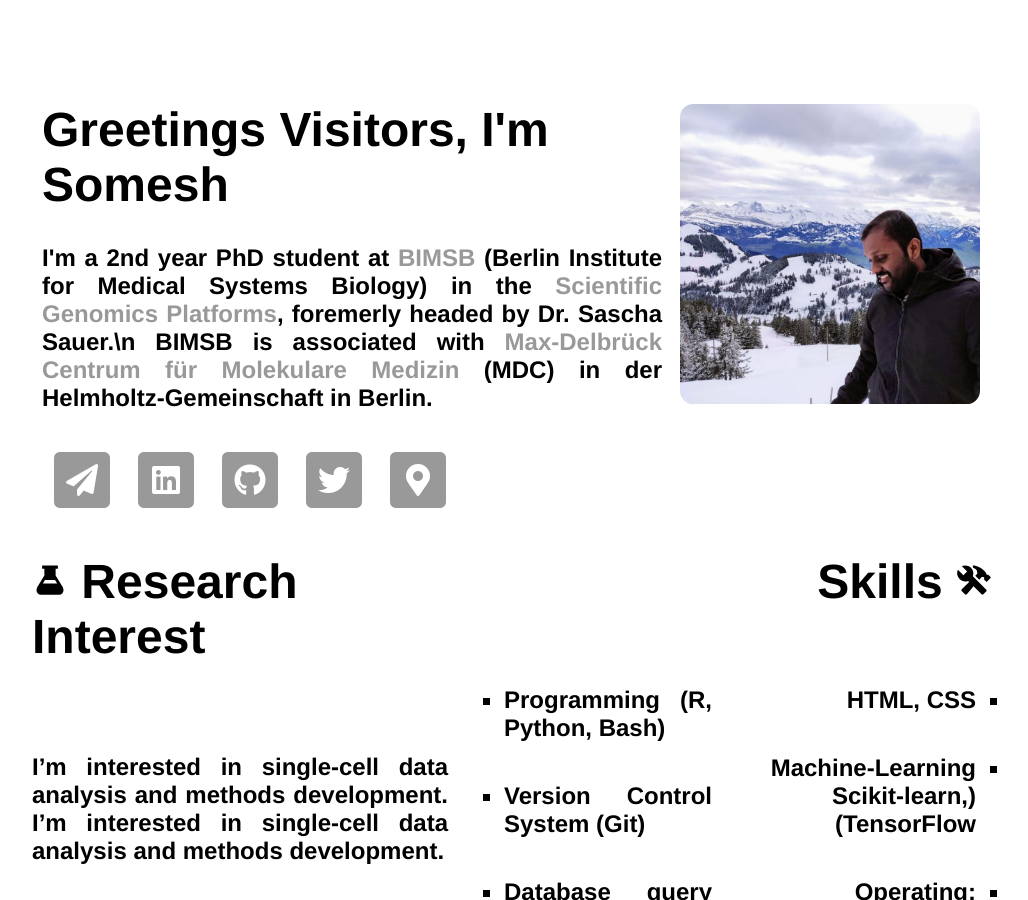
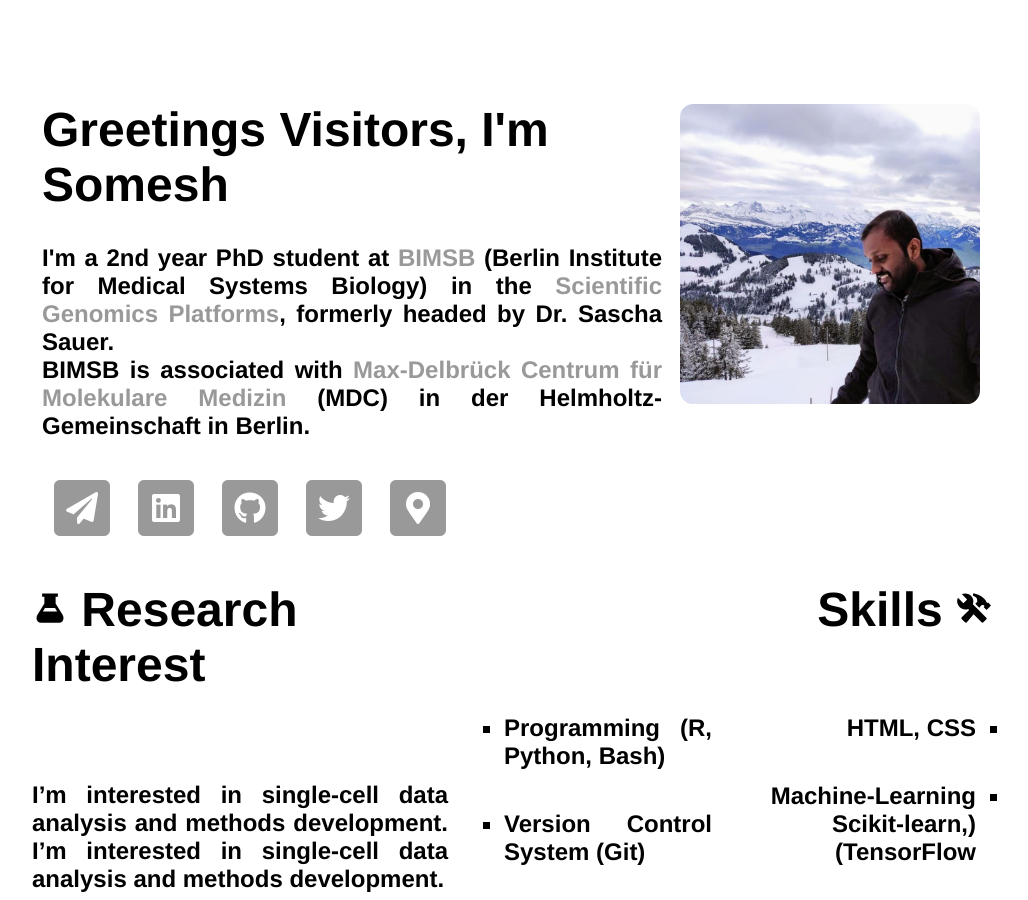
Before and after one commit to saisomesh2594/saisomesh2594.github.io, a Jekyll site: the page built from index.html, in a window 1280 px wide and 900 px high. Shown: the whole window, without its empty margins (128-1156 px from the left). Built offline with Jekyll 4.4.1, drawn with Linux system fonts in a browser that asks for light colours.

Commit message:
Update index.html

```diff
--- a/index.html
+++ b/index.html
@@ -22,7 +22,7 @@
 			</header>
 			<article>
 				<h2>
-					I'm a 2nd year PhD student at <a href="https://www.mdc-berlin.de/bimsb">BIMSB</a> (Berlin Institute for Medical Systems Biology) in the <a href="https://genomics.mdc-berlin.de/">Scientific Genomics Platforms</a>, foremerly headed by Dr. Sascha Sauer.\n
+					I'm a 2nd year PhD student at <a href="https://www.mdc-berlin.de/bimsb">BIMSB</a> (Berlin Institute for Medical Systems Biology) in the <a href="https://genomics.mdc-berlin.de/">Scientific Genomics Platforms</a>, formerly headed by Dr. Sascha Sauer.<br>
 					BIMSB is associated with <a href="https://www.mdc-berlin.de/">Max-Delbrück Centrum für Molekulare Medizin</a> (MDC) in der Helmholtz-Gemeinschaft in Berlin.
 
 				</h2>
```
